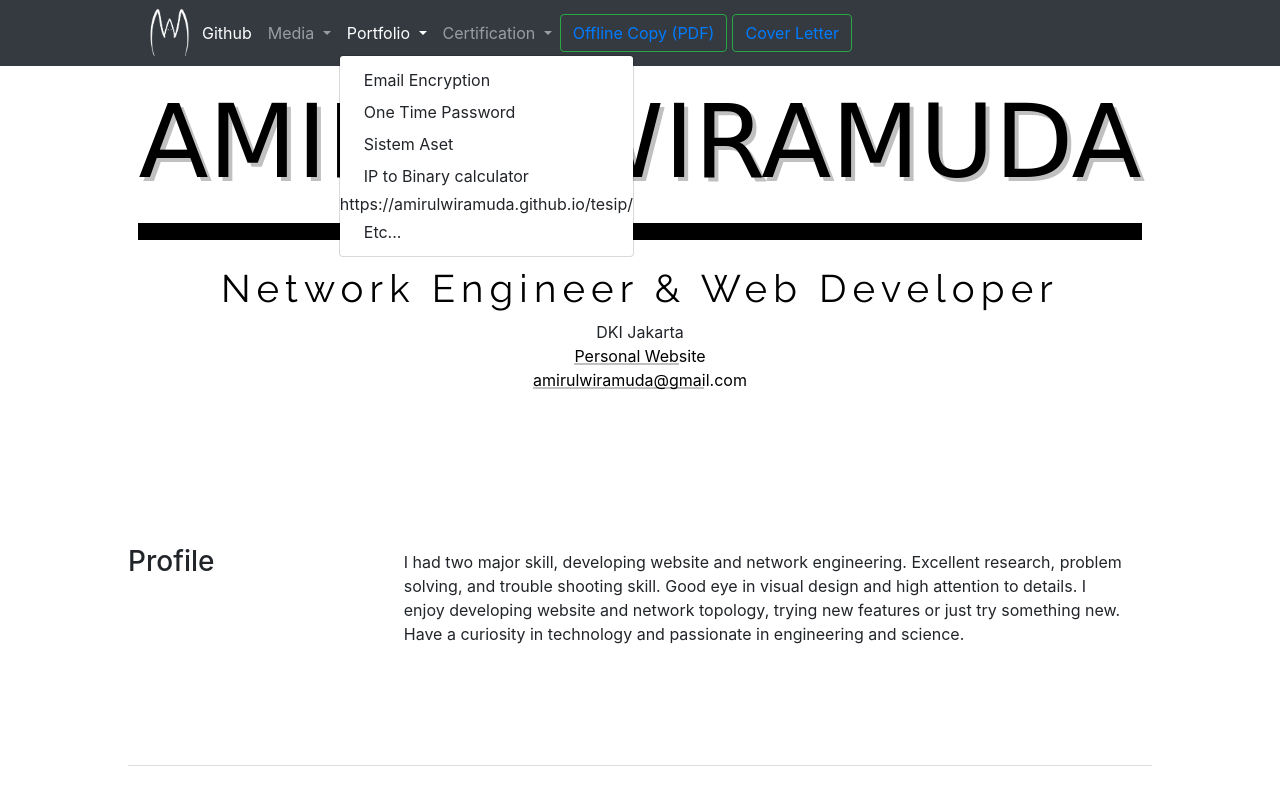
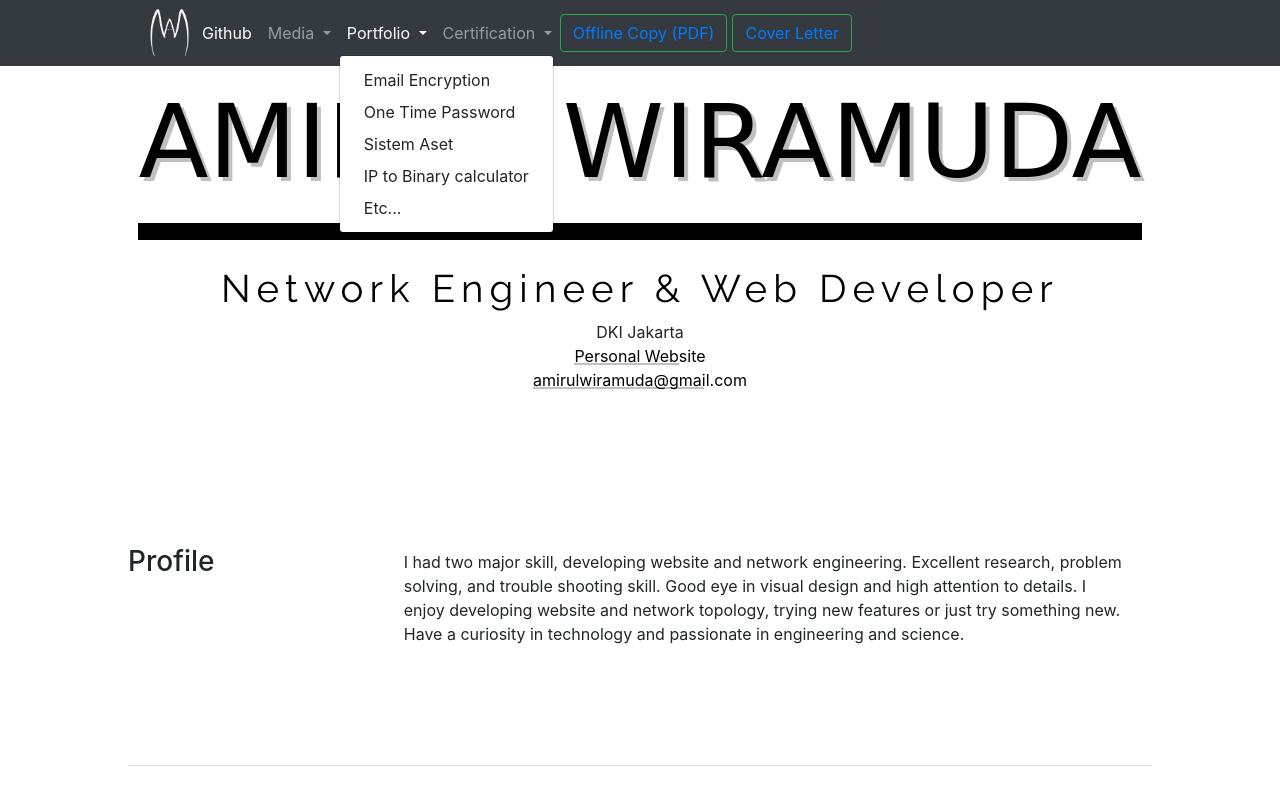
Before and after one commit to amirulwiramuda/amirulwiramuda, a plain HTML site: page index.html in a window 1280 px wide. Both pictures are taken after a click on the button "Portfolio". Shown: the top 800 px of the page. Drawn offline with nearby package versions, Linux system fonts and the light colour scheme; a web font is replaced by a local one.

Commit message:
tambah ip2bin calc
wqwq

```diff
--- a/index.html
+++ b/index.html
@@ -43,8 +43,7 @@
                                 <a class="dropdown-item" href="#">Email Encryption</a>
                                 <a class="dropdown-item" href="#">One Time Password</a>
                                 <a class="dropdown-item" href="#">Sistem Aset</a>
-                                <a class="dropdown-item" href="https://amirulwiramuda.github.io/tesip/">IP to Binary calculator</a>
-                                https://amirulwiramuda.github.io/tesip/
+                                <a class="dropdown-item" href="https://amirulwiramuda.github.io/tesip/" target="_blank">IP to Binary calculator</a>
                                 <a class="dropdown-item" href="#">Etc...</a>
                             </div>
                         </li>
```
